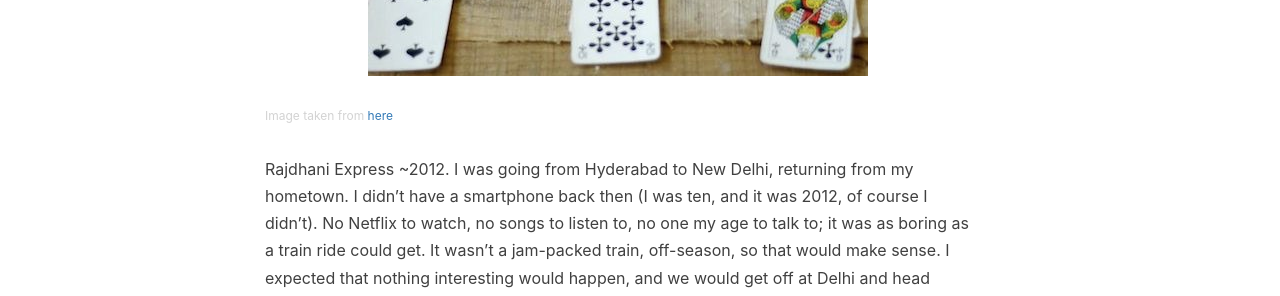
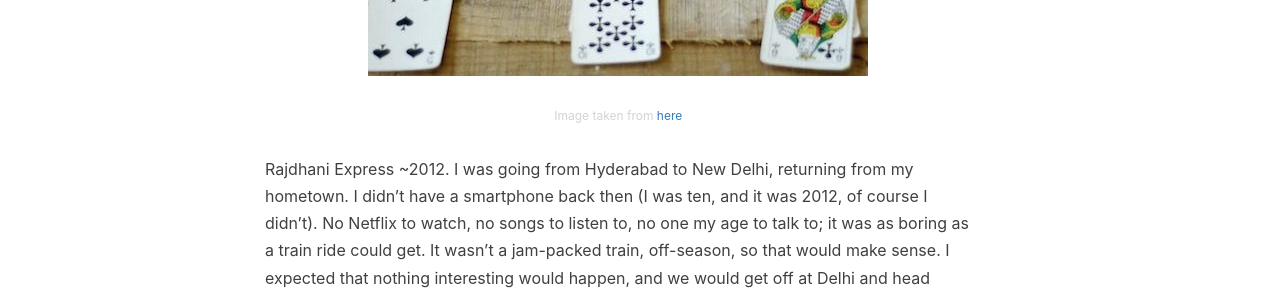
Before and after one commit to mathsociitd/blog, a Jekyll site: the page built from _posts/2022-02-23-train-ride.md, in a window 1280 px wide. Shown: the part 593-889 px from the top of the page. Built offline with Jekyll 4.4.1, drawn with Linux system fonts in a browser that asks for light colours; nearby versions of some CDN libraries; formulas are drawn with MathJax 3; comment, search, counter and statistics services are not loaded.

Commit message:
url centered

```diff
--- a/_posts/2022-02-09-train-ride.md
+++ b/_posts/2022-02-23-train-ride.md
@@ -14,11 +14,13 @@ tags:
   - fixed-point-mapping
 ---
 
+<center>
 <div>
   <img src="/blog/media/post/2022-02-23-train-ride_img.jpeg" alt="four">
 
   <p style="color:#D3D3D3;font-size:12px;" >Image taken from <a href="https://mathsmartinthomas.wordpress.com/">here</a> </p>
 </div>
+</center>
 
 
 
```
Also changed, not shown: other parts of _posts/2022-02-23-train-ride.md (+1 -1 lines).
